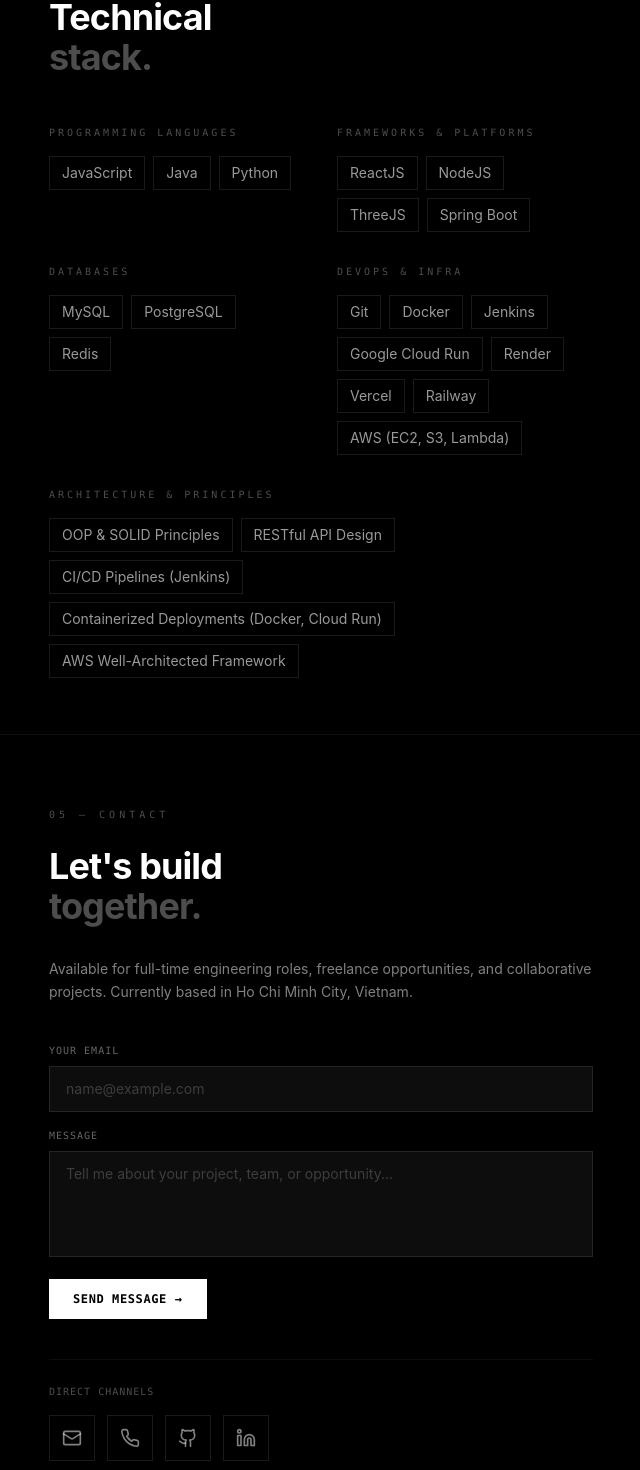
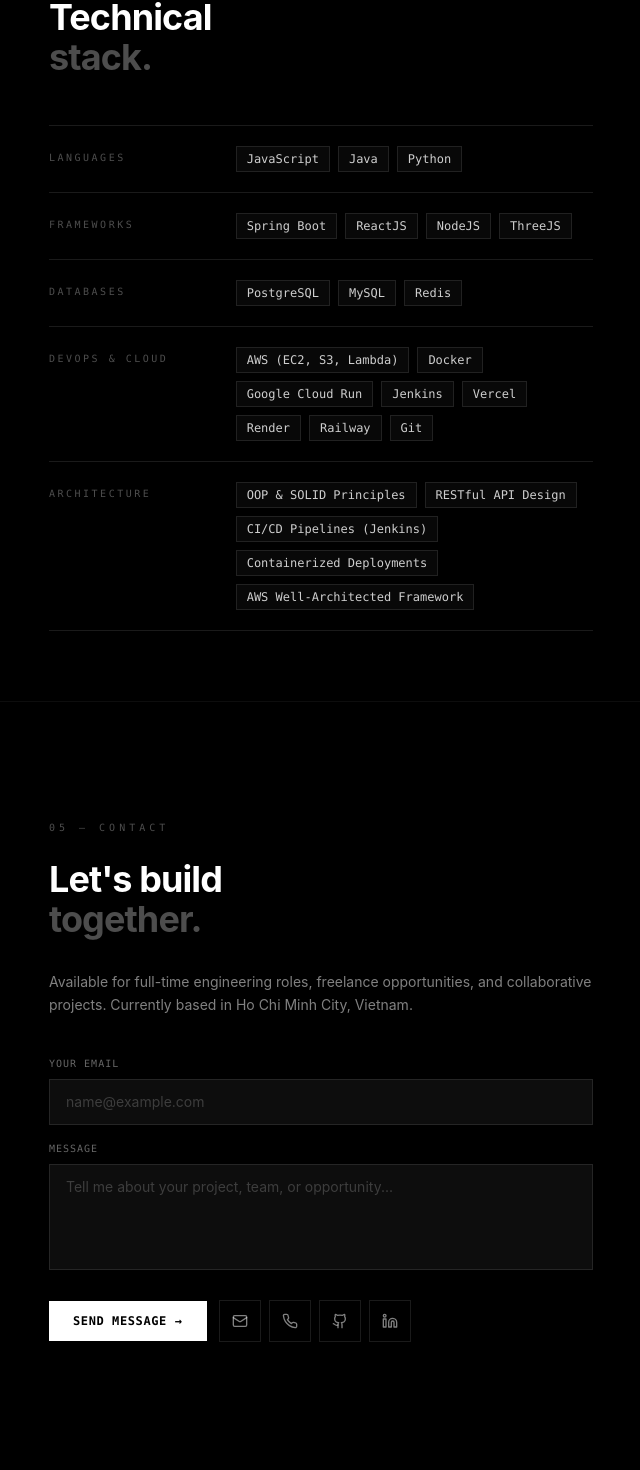
Before and after one commit to nhatprx/nhatprx-portfolio, a React (Vite) app: page / in a window 1280 px wide. Shown: the part 4739-6209 px from the top of the page, without its empty margins (623-1263 px from the left). Built offline with nearby package versions, Linux system fonts and the light colour scheme.

Commit message:
refactor(skills): structure tech stack into clean horizontal categorized rows

```diff
--- a/src/App.tsx
+++ b/src/App.tsx
@@ -1,6 +1,29 @@
 import { useState } from 'react'
 
 const CURRENT_YEAR = new Date().getFullYear()
+
+const SKILL_CATEGORIES = [
+  {
+    title: 'LANGUAGES',
+    skills: ['JavaScript', 'Java', 'Python'],
+  },
+  {
+    title: 'FRAMEWORKS',
+    skills: ['Spring Boot', 'ReactJS', 'NodeJS', 'ThreeJS'],
+  },
+  {
+    title: 'DATABASES',
+    skills: ['PostgreSQL', 'MySQL', 'Redis'],
+  },
+  {
+    title: 'DEVOPS & CLOUD',
+    skills: ['AWS (EC2, S3, Lambda)', 'Docker', 'Google Cloud Run', 'Jenkins', 'Vercel', 'Render', 'Railway', 'Git'],
+  },
+  {
+    title: 'ARCHITECTURE',
+    skills: ['OOP & SOLID Principles', 'RESTful API Design', 'CI/CD Pipelines (Jenkins)', 'Containerized Deployments', 'AWS Well-Architected Framework'],
+  },
+]
 
 // Inline SVG icons (zero dep)
 function GithubIcon({ className = 'w-5 h-5' }: { className?: string }) {
@@ -142,6 +165,7 @@ function ContactForm() {
         </div>
       )}
 
+      <div className="flex flex-wrap items-center gap-3 pt-2">
         <button
           type="submit"
           disabled={status === 'sending'}
@@ -149,6 +173,46 @@ function ContactForm() {
         >
           {status === 'sending' ? 'SENDING...' : 'SEND MESSAGE →'}
         </button>
+
+        <div className="flex items-center gap-2">
+          <a
+            href="mailto:nhatprx@gmail.com"
+            aria-label="Email: nhatprx@gmail.com"
+            title="nhatprx@gmail.com"
+            className="p-3 border border-white/10 text-white/50 hover:text-white hover:border-white/30 transition-colors"
+          >
+            <MailIcon className="w-4 h-4" />
+          </a>
+          <a
+            href="tel:+84879888965"
+            aria-label="Phone: +84 879 888 965"
+            title="+84 879 888 965"
+            className="p-3 border border-white/10 text-white/50 hover:text-white hover:border-white/30 transition-colors"
+          >
+            <PhoneIcon className="w-4 h-4" />
+          </a>
+          <a
+            href="https://github.com/nhatprx"
+            target="_blank"
+            rel="noopener noreferrer"
+            aria-label="GitHub: nhatprx"
+            title="github.com/nhatprx"
+            className="p-3 border border-white/10 text-white/50 hover:text-white hover:border-white/30 transition-colors"
+          >
+            <GithubIcon className="w-4 h-4" />
+          </a>
+          <a
+            href="https://www.linkedin.com/in/nhatprx/"
+            target="_blank"
+            rel="noopener noreferrer"
+            aria-label="LinkedIn: nhatprx"
+            title="linkedin.com/in/nhatprx"
+            className="p-3 border border-white/10 text-white/50 hover:text-white hover:border-white/30 transition-colors"
+          >
+            <LinkedinIcon className="w-4 h-4" />
+          </a>
+        </div>
+      </div>
     </form>
   )
 }
@@ -448,51 +512,24 @@ export default function App() {
                 <span className="text-white/30">stack.</span>
               </h2>
 
-              <div className="grid grid-cols-1 sm:grid-cols-2 gap-8">
-                <div>
-                  <h3 className="font-mono text-[10px] tracking-[0.3em] text-white/30 mb-4">PROGRAMMING LANGUAGES</h3>
-                  <div className="flex flex-wrap gap-2">
-                    {['JavaScript', 'Java', 'Python'].map(s => (
-                      <span key={s} className="text-sm px-3 py-1.5 border border-white/10 text-white/60 hover:text-white hover:border-white/30 transition-colors">{s}</span>
+              <div className="divide-y divide-white/10 border-t border-b border-white/10">
+                {SKILL_CATEGORIES.map(group => (
+                  <div key={group.title} className="py-5 sm:grid sm:grid-cols-12 sm:gap-4 items-start">
+                    <h3 className="sm:col-span-4 font-mono text-[10px] tracking-[0.25em] text-white/30 mb-2 sm:mb-0 pt-1">
+                      {group.title}
+                    </h3>
+                    <div className="sm:col-span-8 flex flex-wrap gap-2">
+                      {group.skills.map(s => (
+                        <span
+                          key={s}
+                          className="font-mono text-xs px-2.5 py-1 bg-white/[0.03] border border-white/10 text-white/80 hover:text-white hover:border-white/30 transition-colors"
+                        >
+                          {s}
+                        </span>
                       ))}
                     </div>
                   </div>
-
-                <div>
-                  <h3 className="font-mono text-[10px] tracking-[0.3em] text-white/30 mb-4">FRAMEWORKS & PLATFORMS</h3>
-                  <div className="flex flex-wrap gap-2">
-                    {['ReactJS', 'NodeJS', 'ThreeJS', 'Spring Boot'].map(s => (
-                      <span key={s} className="text-sm px-3 py-1.5 border border-white/10 text-white/60 hover:text-white hover:border-white/30 transition-colors">{s}</span>
                 ))}
-                  </div>
-                </div>
-
-                <div>
-                  <h3 className="font-mono text-[10px] tracking-[0.3em] text-white/30 mb-4">DATABASES</h3>
-                  <div className="flex flex-wrap gap-2">
-                    {['MySQL', 'PostgreSQL', 'Redis'].map(s => (
-                      <span key={s} className="text-sm px-3 py-1.5 border border-white/10 text-white/60 hover:text-white hover:border-white/30 transition-colors">{s}</span>
-                    ))}
-                  </div>
-                </div>
-
-                <div>
-                  <h3 className="font-mono text-[10px] tracking-[0.3em] text-white/30 mb-4">DEVOPS & INFRA</h3>
-                  <div className="flex flex-wrap gap-2">
-                    {['Git', 'Docker', 'Jenkins', 'Google Cloud Run', 'Render', 'Vercel', 'Railway', 'AWS (EC2, S3, Lambda)'].map(s => (
-                      <span key={s} className="text-sm px-3 py-1.5 border border-white/10 text-white/60 hover:text-white hover:border-white/30 transition-colors">{s}</span>
-                    ))}
-                  </div>
-                </div>
-
-                <div className="sm:col-span-2">
-                  <h3 className="font-mono text-[10px] tracking-[0.3em] text-white/30 mb-4">ARCHITECTURE & PRINCIPLES</h3>
-                  <div className="flex flex-wrap gap-2">
-                    {['OOP & SOLID Principles', 'RESTful API Design', 'CI/CD Pipelines (Jenkins)', 'Containerized Deployments (Docker, Cloud Run)', 'AWS Well-Architected Framework'].map(s => (
-                      <span key={s} className="text-sm px-3 py-1.5 border border-white/10 text-white/60 hover:text-white hover:border-white/30 transition-colors">{s}</span>
-                    ))}
-                  </div>
-                </div>
               </div>
             </div>
           </div>
@@ -515,48 +552,6 @@ export default function App() {
               </p>
 
               <ContactForm />
-
-              <div className="pt-6 border-t border-white/5">
-                <p className="font-mono text-[10px] tracking-widest text-white/30 mb-4">DIRECT CHANNELS</p>
-                <div className="flex items-center gap-3">
-                  <a
-                    href="mailto:nhatprx@gmail.com"
-                    aria-label="Email: nhatprx@gmail.com"
-                    title="nhatprx@gmail.com"
-                    className="p-3 border border-white/10 text-white/50 hover:text-white hover:border-white/30 transition-colors"
-                  >
-                    <MailIcon className="w-5 h-5" />
-                  </a>
-                  <a
-                    href="tel:+84879888965"
-                    aria-label="Phone: +84 879 888 965"
-                    title="+84 879 888 965"
-                    className="p-3 border border-white/10 text-white/50 hover:text-white hover:border-white/30 transition-colors"
-                  >
-                    <PhoneIcon className="w-5 h-5" />
-                  </a>
-                  <a
-                    href="https://github.com/nhatprx"
-                    target="_blank"
-                    rel="noopener noreferrer"
-                    aria-label="GitHub: nhatprx"
-                    title="github.com/nhatprx"
-                    className="p-3 border border-white/10 text-white/50 hover:text-white hover:border-white/30 transition-colors"
-                  >
-                    <GithubIcon className="w-5 h-5" />
-                  </a>
-                  <a
-                    href="https://www.linkedin.com/in/nhatprx/"
-                    target="_blank"
-                    rel="noopener noreferrer"
-                    aria-label="LinkedIn: nhatprx"
-                    title="linkedin.com/in/nhatprx"
-                    className="p-3 border border-white/10 text-white/50 hover:text-white hover:border-white/30 transition-colors"
-                  >
-                    <LinkedinIcon className="w-5 h-5" />
-                  </a>
-                </div>
-              </div>
             </div>
         </div>
       </section>
```
Lines whose indentation alone changed are shown as unchanged.
